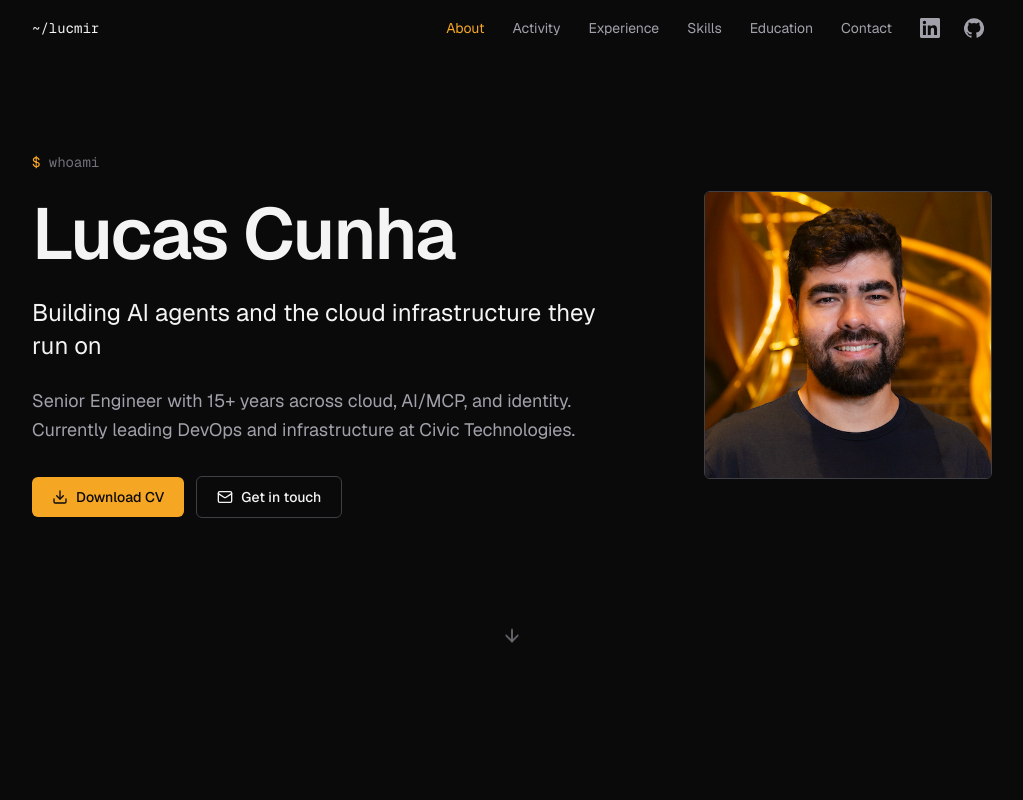
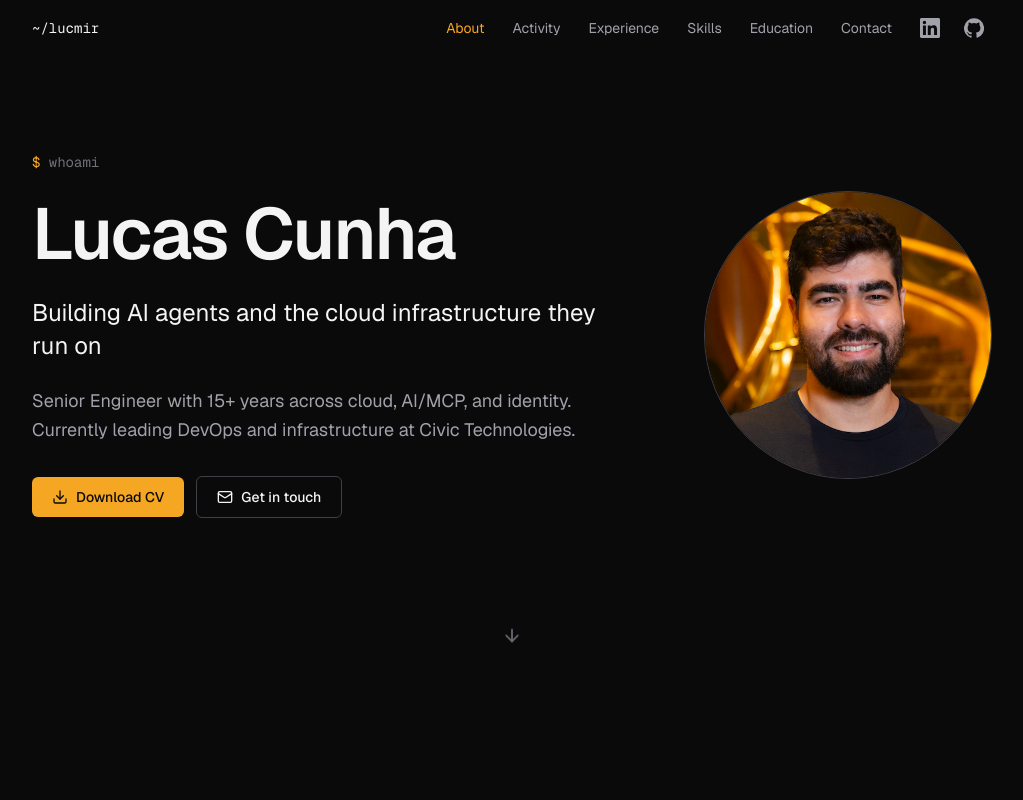
Before and after one commit to lucmir/lucmir.dev, a Next.js app: page / in a window 1280 px wide. Shown: the top 800 px of the page, without its empty margins (128-1151 px from the left). Built offline with nearby package versions, Linux system fonts and the light colour scheme.

Commit message:
Make hero profile photo round

```diff
--- a/components/sections/hero.tsx
+++ b/components/sections/hero.tsx
@@ -43,7 +43,7 @@ export function Hero() {
         </div>
 
         <div className="order-1 md:order-2 flex justify-center md:justify-end">
-          <div className="relative size-56 sm:size-64 md:size-72 rounded-md overflow-hidden border border-border-strong">
+          <div className="relative size-56 sm:size-64 md:size-72 rounded-full overflow-hidden border border-border-strong">
             <Image
               src="/eu-profile.png"
               alt="Lucas Cunha"
```
